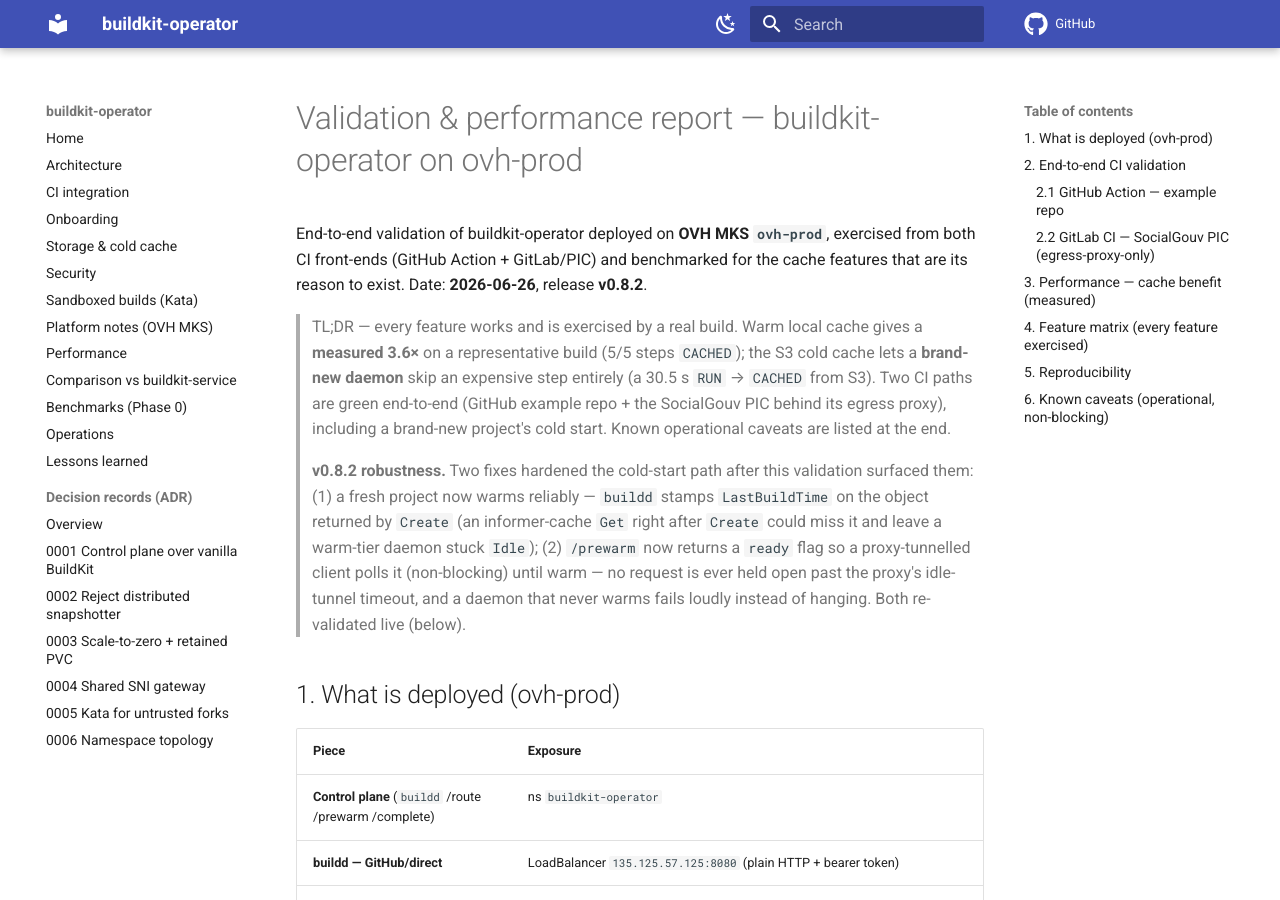
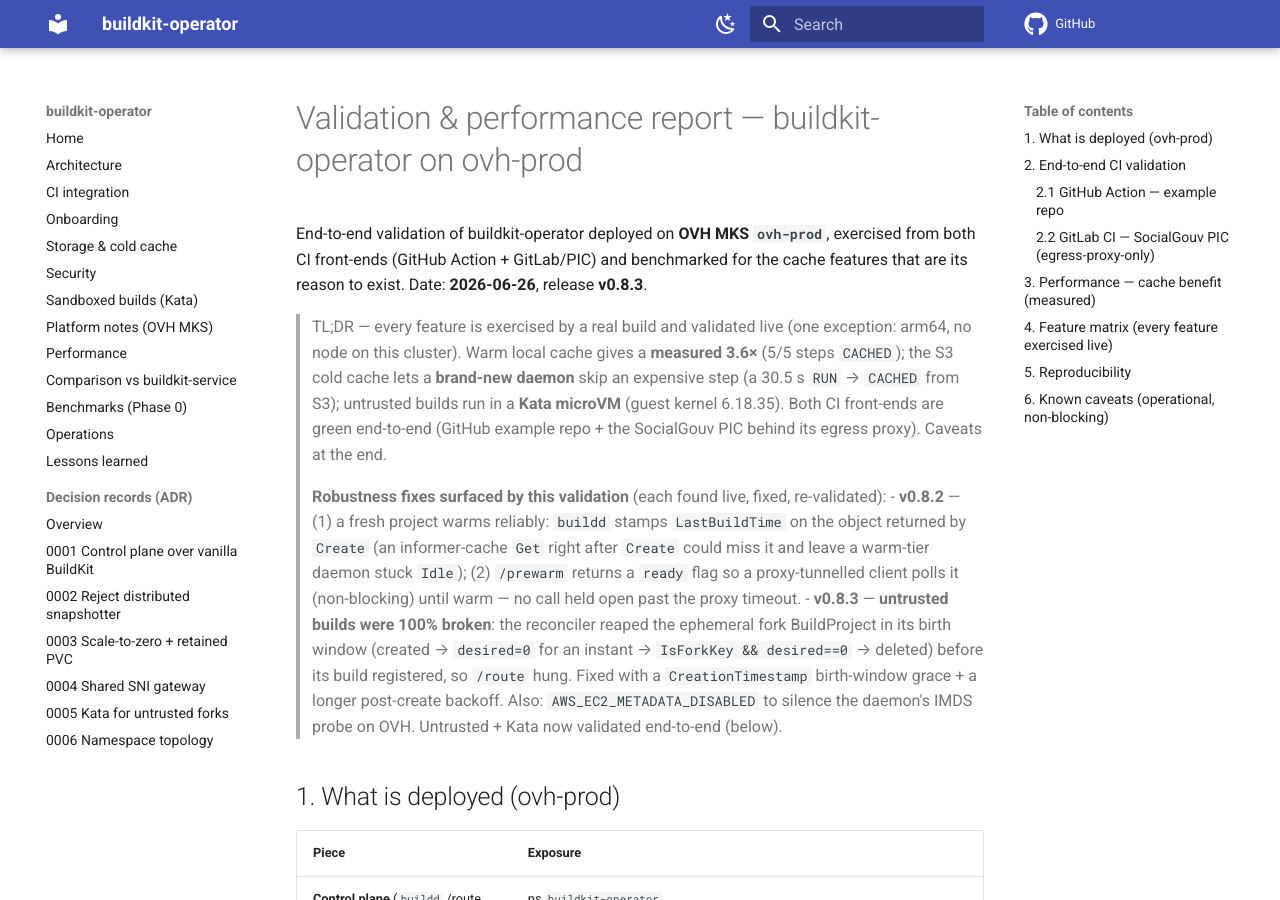
Before and after one commit to SocialGouv/buildkit-operator, an MkDocs documentation site: the page built from docs/validation-report.md, in a window 1280 px wide and 900 px high. Built offline with MkDocs 1.6.1 and Material for MkDocs 9.7.7, drawn with Linux system fonts in a browser that asks for light colours; comment, search, counter and statistics services are not loaded; some of the changed text lies outside the part shown.

Commit message:
docs: validation report — untrusted/Kata + all features validated live on v0.8.3
Co-Authored-By: Claude Opus 4.8 (1M context) <noreply@anthropic.com>

```diff
--- a/docs/validation-report.md
+++ b/docs/validation-report.md
@@ -2,20 +2,24 @@
 
 End-to-end validation of buildkit-operator deployed on **OVH MKS `ovh-prod`**, exercised from both CI
 front-ends (GitHub Action + GitLab/PIC) and benchmarked for the cache features that are its reason to
-exist. Date: **2026-06-26**, release **v0.8.2**.
+exist. Date: **2026-06-26**, release **v0.8.3**.
 
-> TL;DR — every feature works and is exercised by a real build. Warm local cache gives a **measured
-> 3.6×** on a representative build (5/5 steps `CACHED`); the S3 cold cache lets a **brand-new daemon**
-> skip an expensive step entirely (a 30.5 s `RUN` → `CACHED` from S3). Two CI paths are green end-to-end
-> (GitHub example repo + the SocialGouv PIC behind its egress proxy), including a brand-new project's
-> cold start. Known operational caveats are listed at the end.
+> TL;DR — every feature is exercised by a real build and validated live (one exception: arm64, no node
+> on this cluster). Warm local cache gives a **measured 3.6×** (5/5 steps `CACHED`); the S3 cold cache
+> lets a **brand-new daemon** skip an expensive step (a 30.5 s `RUN` → `CACHED` from S3); untrusted
+> builds run in a **Kata microVM** (guest kernel 6.18.35). Both CI front-ends are green end-to-end
+> (GitHub example repo + the SocialGouv PIC behind its egress proxy). Caveats at the end.
 
-> **v0.8.2 robustness.** Two fixes hardened the cold-start path after this validation surfaced them:
-> (1) a fresh project now warms reliably — `buildd` stamps `LastBuildTime` on the object returned by
-> `Create` (an informer-cache `Get` right after `Create` could miss it and leave a warm-tier daemon
-> stuck `Idle`); (2) `/prewarm` now returns a `ready` flag so a proxy-tunnelled client polls it
-> (non-blocking) until warm — no request is ever held open past the proxy's idle-tunnel timeout, and a
-> daemon that never warms fails loudly instead of hanging. Both re-validated live (below).
+> **Robustness fixes surfaced by this validation** (each found live, fixed, re-validated):
+> - **v0.8.2** — (1) a fresh project warms reliably: `buildd` stamps `LastBuildTime` on the object
+>   returned by `Create` (an informer-cache `Get` right after `Create` could miss it and leave a
+>   warm-tier daemon stuck `Idle`); (2) `/prewarm` returns a `ready` flag so a proxy-tunnelled client
+>   polls it (non-blocking) until warm — no call held open past the proxy timeout.
+> - **v0.8.3** — **untrusted builds were 100% broken**: the reconciler reaped the ephemeral fork
+>   BuildProject in its birth window (created → `desired=0` for an instant → `IsForkKey && desired==0` →
+>   deleted) before its build registered, so `/route` hung. Fixed with a `CreationTimestamp` birth-window
+>   grace + a longer post-create backoff. Also: `AWS_EC2_METADATA_DISABLED` to silence the daemon's IMDS
+>   probe on OVH. Untrusted + Kata now validated end-to-end (below).
 
 ## 1. What is deployed (ovh-prod)
 
@@ -96,7 +100,7 @@ Reading:
 > Cache evidence is always logged — `importing cache manifest from s3:<key>` / `exporting cache to
 > Amazon S3 … sending cache export done`. A green build does **not** prove the cache worked; grep the log.
 
-## 4. Feature matrix (every feature exercised)
+## 4. Feature matrix (every feature exercised live)
 
 | Feature | Status | Evidence |
 |---|---|---|
@@ -104,24 +108,28 @@ Reading:
 | Repo normalization (`github.com/x` ≡ `https://github.com/x.git`) | ✅ | same key for URL/git/`.git` forms |
 | Monorepo isolation (`name`) | ✅ | `api` ≠ `web` → distinct daemon + cache |
 | Target isolation (`target`) | ✅ | distinct keys per Dockerfile target |
-| Multi-arch routing (`arch`) | ✅ | `amd64` ≠ `arm64` keys (one hot daemon per arch) |
-| Untrusted-fork isolation | ✅ | `ForkKey` ≠ canonical; fork daemons get **no S3 creds** (`!IsForkKey` gate) → can't poison the shared cache; Kata microVM runtime |
+| Multi-arch routing (`arch`) | ✅ key / ⚠️ arm64 unrun | `amd64` ≠ `arm64` keys; **no arm64 node on this cluster**, so an arm64 build couldn't run live |
+| **Untrusted-fork isolation in a Kata microVM** | ✅ | fork build ran `uname -a` → `Linux buildkitsandbox **6.18.35**` (guest kernel ≠ host 5.15), pod `runtimeClassName=kata-clh` on the Kata node, **no S3 creds** on the fork daemon (v0.8.3 fix — was 100% broken) |
+| `RUN --mount=type=cache` persistence | ✅ | build 1 wrote 100 files; build 2 (re-run) saw `CCACHE_BEFORE=100` — persisted on the daemon PVC |
+| Durable VolumeSnapshots (DR) | ✅ | enabling `snapshotEverySec` produced in-use Cinder snapshots, `ReadyToUse=true`, at cadence, `--keep-snapshots=3` |
+| Prometheus observability | ✅ | `/metrics` exposes `route_duration_seconds{warm,cold}`, `coldstart_seconds`, `snapshots_total` with real values |
+| HA control plane | ✅ | `buildd` 2/2 replicas + a held leader `Lease` |
 | Warm local cache (PVC) | ✅ | bench B: 5/5 `CACHED`, 3.6× |
 | S3 cold cache (cross-daemon / cold daemon) | ✅ | a 30.5 s `RUN` ran from scratch but came back `CACHED` from S3 on a brand-new daemon |
 | Scale-to-zero + PVC retention | ✅ | daemon seen `Idle` at 0 replicas, then re-attached hot (cache intact) by the next build |
 | Pre-warm + readiness | ✅ | `/prewarm` returns `202` immediately with `ready` + endpoint + cache; client polls it (non-blocking) to warm before routing |
 | Reliable warm-up from a fresh project | ✅ | new project `Scaling → Warm` with `LastBuildTime` stamped at create (v0.8.2 fix; no more silent stuck-`Idle`) |
-| Push + provenance/SBOM | ✅ | `--push` / `--provenance` / `--sbom` buildx flags wired in `build.sh` |
+| SLSA provenance + SBOM | ✅ | pushed image index carries an attestation manifest with `slsa.dev/provenance/v1` **and** `spdx.dev/Document` |
 | cosign keyless signing | ✅ | example-repo run pushes a signature to GHCR |
 
 ## 5. Reproducibility
 
-- **Chart**: `oci://ghcr.io/socialgouv/charts/buildkit-operator:0.8.2` (helm values documented in
-  `deploy/helm/buildkit-operator/values.yaml`); `buildd` live on image `sha-9190bb8` (v0.8.2).
+- **Chart**: `oci://ghcr.io/socialgouv/charts/buildkit-operator:0.8.3` (helm values documented in
+  `deploy/helm/buildkit-operator/values.yaml`); `buildd` live on image `sha-a790994` (v0.8.3, helm rev 20).
 - **Client**: `scripts/build.sh` (GitHub Action `action.yml`, GitLab component `templates/build.yml`),
-  pinned to `v0.8.2` / floating `v1`.
+  pinned to `v0.8.3` / floating `v1`.
 - **Certs**: `deploy/cert/create-certs.sh` (SANs include `*.bko.fabrique.social.gouv.fr`).
-- **CI**: `ci` (test+lint) + `images` (build + cosign sign) green for v0.8.2.
+- **CI**: `ci` (test+lint) + `images` (build + cosign sign) green for v0.8.3.
 
 ## 6. Known caveats (operational, non-blocking)
 
```
